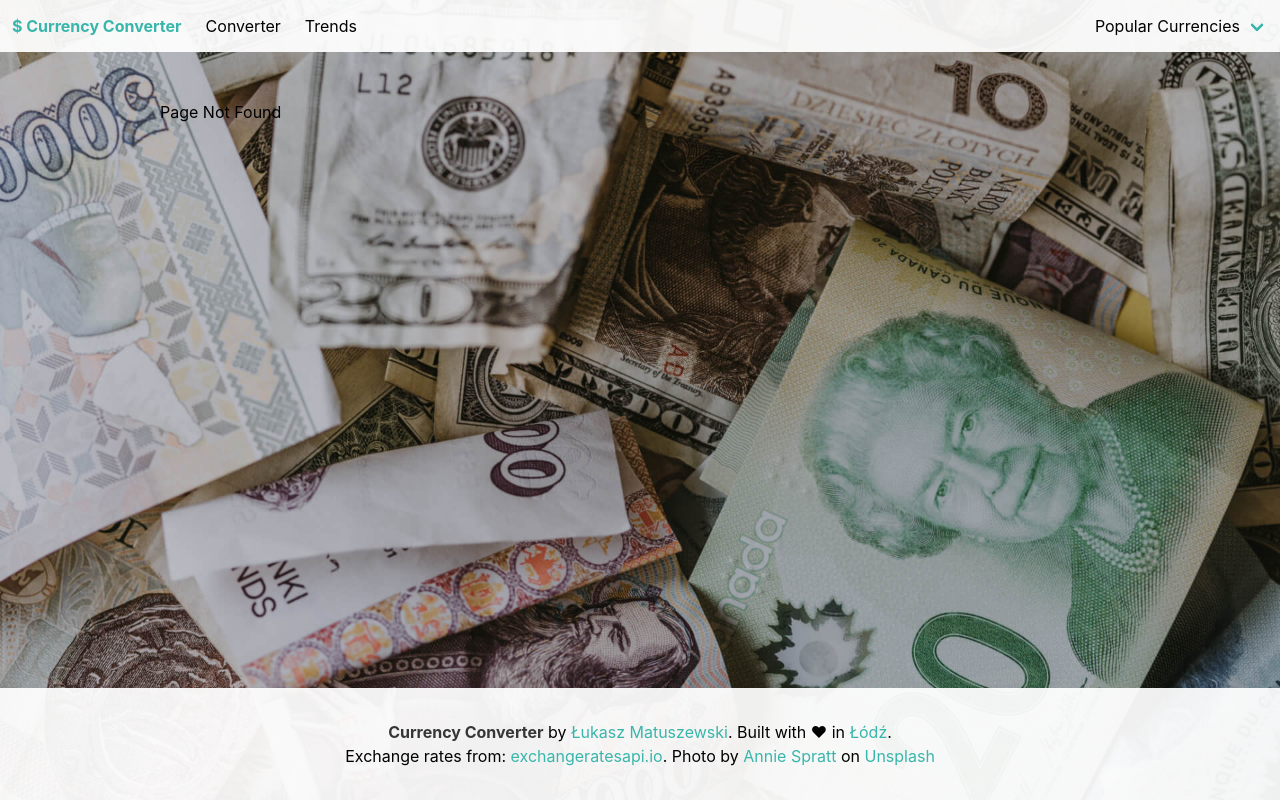
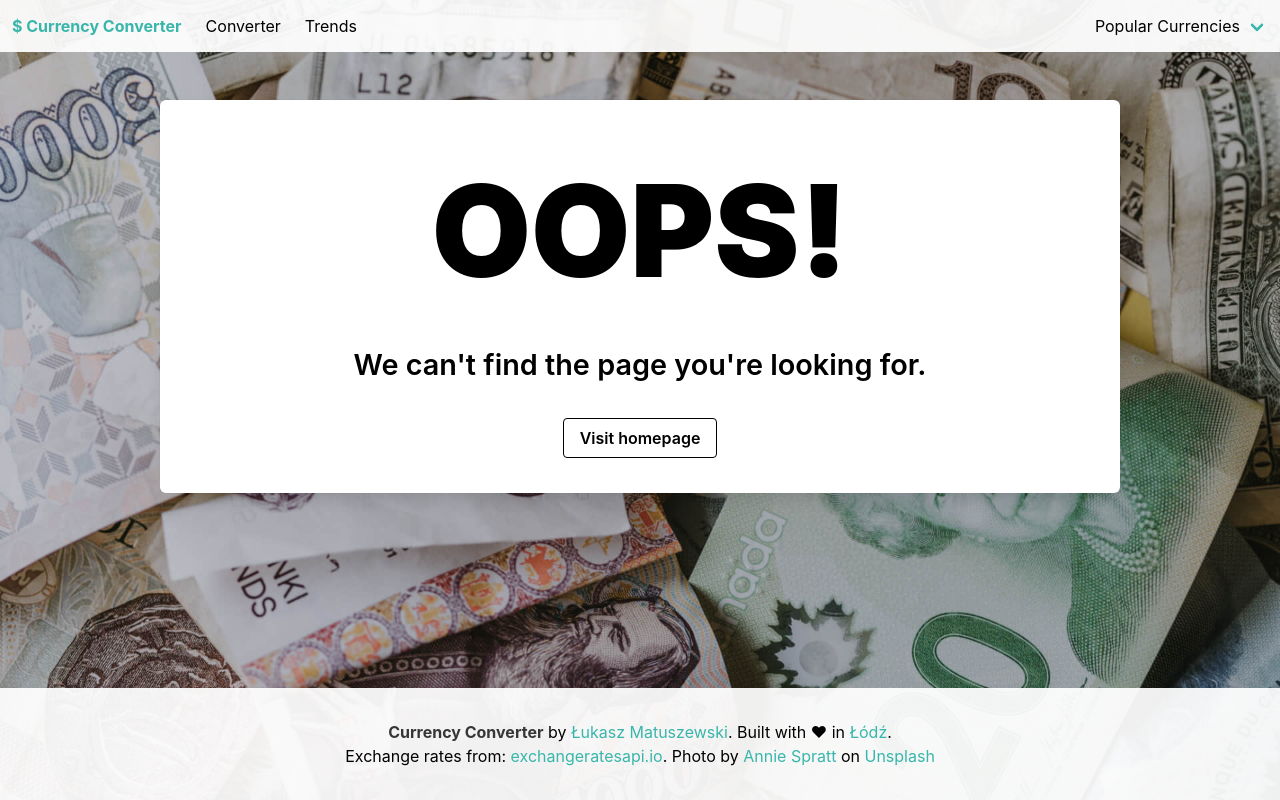
Before and after one commit to LucasMatuszewski/currency-converter, a React (Create React App) app: page /not-found in a window 1280 px wide. Built offline with nearby package versions, Linux system fonts and the light colour scheme.

Commit message:
Add NotFound page content & styles

```diff
--- a/src/pages/NotFound/NotFound.tsx
+++ b/src/pages/NotFound/NotFound.tsx
@@ -1,10 +1,24 @@
 import React from 'react';
+import { Link } from 'react-router-dom';
+
 import Layout from '../../components/Layout/Layout';
+import './notFound.scss';
 
 function NotFound() {
   return (
     <Layout title="Page Not Found - Currency Converter">
-      <h1>Page Not Found</h1>
+      <div className="box has-text-centered not-found-container">
+        <h1 className="has-text-info">OOPS!</h1>
+        <h2 className="has-text-weight-semibold">
+          We can't find the page you're looking for.
+        </h2>
+        <Link
+          className="button is-info has-text-weight-semibold is-outlined"
+          to="/"
+        >
+          Visit homepage
+        </Link>
+      </div>
     </Layout>
   );
 }
--- /dev/null
+++ b/src/pages/NotFound/notFound.scss
@@ -0,0 +1,23 @@
+@import '../../../node_modules/bulma/sass/utilities/initial-variables.sass';
+
+.not-found-container {
+  margin: 0;
+  padding: 35px;
+  max-width: 100%;
+  & > h1 {
+    font-weight: 900;
+    font-size: 20vw;
+    margin-bottom: 0;
+    @media (min-width: $tablet) {
+      font-size: 8rem;
+      margin-bottom: 1rem;
+    }
+  }
+  & > h2 {
+    font-size: 6vw;
+    margin-bottom: 2rem;
+    @media (min-width: $tablet) {
+      font-size: 1.8rem;
+    }
+  }
+}
```
